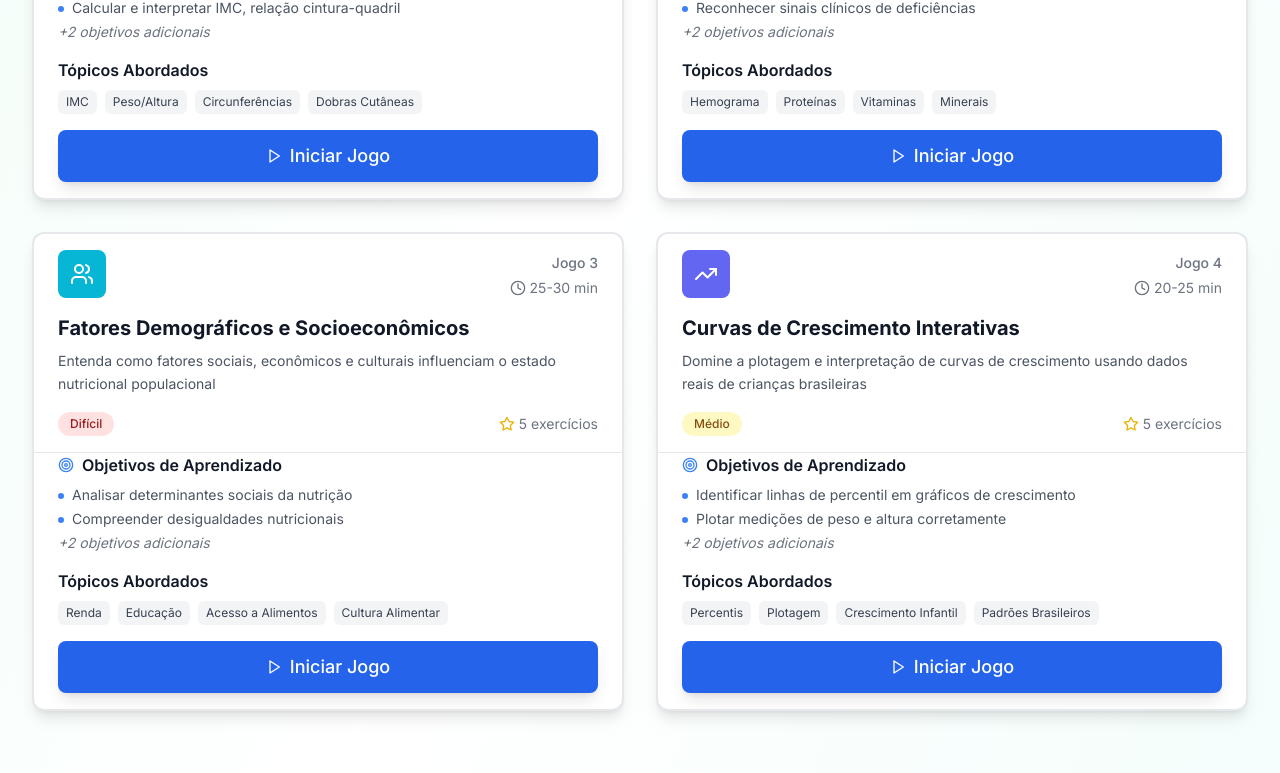
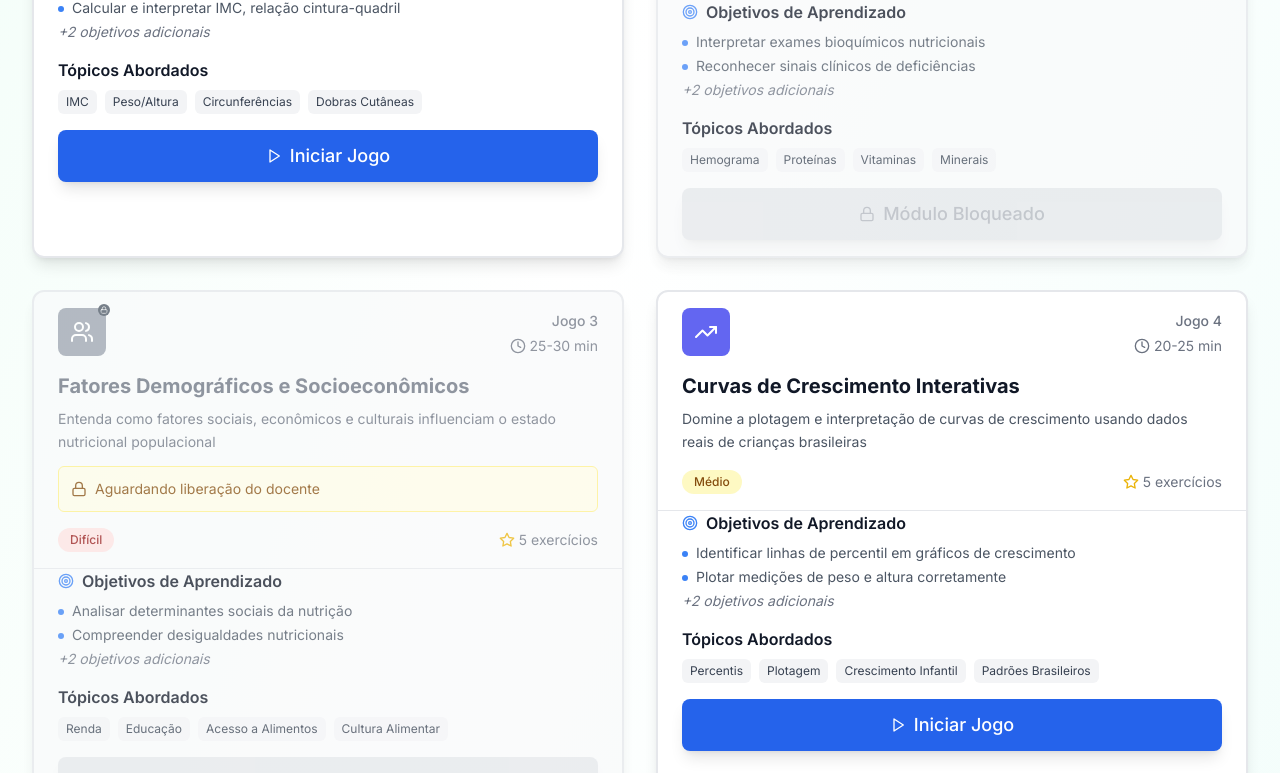
Before and after one commit to wollisellis/vireiaestatistica, a Next.js app: page /jogos in a window 1280 px wide. Shown: the part 1577-2350 px from the top of the page. Built offline with nearby package versions, Linux system fonts and the light colour scheme.

Commit message:
Add simple test page to debug 404 issue

```diff
--- a/src/app/globals.css
+++ b/src/app/globals.css
@@ -30,34 +30,7 @@
   --radius: 0.5rem;
 }
 
-@media (prefers-color-scheme: dark) {
-  :root {
-    --background: 0 0% 9%;
-    --foreground: 0 0% 98%;
-    --card: 0 0% 9%;
-    --card-foreground: 0 0% 98%;
-    --popover: 0 0% 9%;
-    --popover-foreground: 0 0% 98%;
-    --primary: 0 0% 98%;
-    --primary-foreground: 0 0% 9%;
-    --secondary: 0 0% 15%;
-    --secondary-foreground: 0 0% 98%;
-    --muted: 0 0% 15%;
-    --muted-foreground: 0 0% 64%;
-    --accent: 0 0% 15%;
-    --accent-foreground: 0 0% 98%;
-    --destructive: 0 62% 30%;
-    --destructive-foreground: 0 0% 98%;
-    --border: 0 0% 15%;
-    --input: 0 0% 15%;
-    --ring: 0 0% 83%;
-    --chart-1: 220 70% 50%;
-    --chart-2: 160 60% 45%;
-    --chart-3: 30 80% 55%;
-    --chart-4: 280 65% 60%;
-    --chart-5: 340 75% 55%;
-  }
-}
+/* Dark theme removed - AvaliaNutri uses consistent light theme with emerald/teal colors */
 
 * {
   border-color: hsl(var(--border));
--- a/src/app/jogos/page.tsx
+++ b/src/app/jogos/page.tsx
@@ -21,7 +21,8 @@ import {
   Play,
   ChevronRight,
   Star,
-  Zap
+  Zap,
+  Lock
 } from 'lucide-react'
 import { Card, CardContent, CardHeader } from '@/components/ui/Card'
 import { Button } from '@/components/ui/Button'
@@ -46,7 +47,8 @@ const nutritionalGames = [
     ],
     icon: <Scale className="w-6 h-6" />,
     color: 'bg-emerald-500',
-    topics: ['IMC', 'Peso/Altura', 'Circunferências', 'Dobras Cutâneas']
+    topics: ['IMC', 'Peso/Altura', 'Circunferências', 'Dobras Cutâneas'],
+    isLocked: false
   },
   {
     id: 2,
@@ -62,7 +64,9 @@ const nutritionalGames = [
     ],
     icon: <Activity className="w-6 h-6" />,
     color: 'bg-teal-500',
-    topics: ['Hemograma', 'Proteínas', 'Vitaminas', 'Minerais']
+    topics: ['Hemograma', 'Proteínas', 'Vitaminas', 'Minerais'],
+    isLocked: true,
+    lockMessage: 'Aguardando liberação do docente'
   },
   {
     id: 3,
@@ -78,7 +82,9 @@ const nutritionalGames = [
     ],
     icon: <Users className="w-6 h-6" />,
     color: 'bg-cyan-500',
-    topics: ['Renda', 'Educação', 'Acesso a Alimentos', 'Cultura Alimentar']
+    topics: ['Renda', 'Educação', 'Acesso a Alimentos', 'Cultura Alimentar'],
+    isLocked: true,
+    lockMessage: 'Aguardando liberação do docente'
   },
   {
     id: 4,
@@ -94,7 +100,8 @@ const nutritionalGames = [
     ],
     icon: <TrendingUp className="w-6 h-6" />,
     color: 'bg-indigo-500',
-    topics: ['Percentis', 'Plotagem', 'Crescimento Infantil', 'Padrões Brasileiros']
+    topics: ['Percentis', 'Plotagem', 'Crescimento Infantil', 'Padrões Brasileiros'],
+    isLocked: false
   }
 ]
 
@@ -298,10 +305,19 @@ export default function JogosNT600Page() {
                 transition={{ duration: 0.6, delay: 0.1 * index }}
                 className="group"
               >
-                <Card className="h-full hover:shadow-xl transition-all duration-300 border-2 hover:border-blue-200">
+                <Card className={`h-full transition-all duration-300 border-2 ${
+                  game.isLocked
+                    ? 'opacity-75 bg-gray-50 border-gray-200'
+                    : 'hover:shadow-xl hover:border-blue-200'
+                }`}>
                   <CardHeader className="pb-4">
                     <div className="flex items-center justify-between mb-4">
-                      <div className={`p-3 rounded-lg ${game.color} text-white`}>
+                      <div className={`p-3 rounded-lg ${
+                        game.isLocked ? 'bg-gray-400' : game.color
+                      } text-white relative`}>
+                        {game.isLocked && (
+                          <Lock className="w-3 h-3 absolute -top-1 -right-1 bg-gray-600 rounded-full p-0.5" />
+                        )}
                         {game.icon}
                       </div>
                       <div className="text-right">
@@ -313,8 +329,21 @@ export default function JogosNT600Page() {
                       </div>
                     </div>
 
-                    <h3 className="text-xl font-bold text-gray-900 mb-2">{game.title}</h3>
-                    <p className="text-gray-600 text-sm leading-relaxed">{game.description}</p>
+                    <h3 className={`text-xl font-bold mb-2 ${
+                      game.isLocked ? 'text-gray-500' : 'text-gray-900'
+                    }`}>{game.title}</h3>
+                    <p className={`text-sm leading-relaxed ${
+                      game.isLocked ? 'text-gray-500' : 'text-gray-600'
+                    }`}>{game.description}</p>
+
+                    {game.isLocked && (
+                      <div className="mt-3 p-3 bg-yellow-50 border border-yellow-200 rounded-md">
+                        <div className="flex items-center text-yellow-800 text-sm">
+                          <Lock className="w-4 h-4 mr-2" />
+                          {game.lockMessage}
+                        </div>
+                      </div>
+                    )}
 
                     <div className="flex items-center justify-between mt-4">
                       <span className={`px-3 py-1 rounded-full text-xs font-medium ${
@@ -367,15 +396,26 @@ export default function JogosNT600Page() {
                         </div>
                       </div>
 
-                      <Link href={`/jogos/${game.id}`}>
+                      {game.isLocked ? (
                         <Button
-                          className="w-full mt-4 group-hover:bg-blue-600 transition-colors"
+                          disabled
+                          className="w-full mt-4 bg-gray-300 text-gray-500 cursor-not-allowed"
                           size="lg"
                         >
-                          <Play className="w-4 h-4 mr-2" />
-                          Iniciar Jogo
+                          <Lock className="w-4 h-4 mr-2" />
+                          Módulo Bloqueado
                         </Button>
-                      </Link>
+                      ) : (
+                        <Link href={`/jogos/${game.id}`}>
+                          <Button
+                            className="w-full mt-4 group-hover:bg-blue-600 transition-colors"
+                            size="lg"
+                          >
+                            <Play className="w-4 h-4 mr-2" />
+                            Iniciar Jogo
+                          </Button>
+                        </Link>
+                      )}
                     </div>
                   </CardContent>
                 </Card>
--- a/src/components/growth-curves/InteractiveGrowthCurveChart.tsx
+++ b/src/components/growth-curves/InteractiveGrowthCurveChart.tsx
@@ -159,7 +159,7 @@ export default function InteractiveGrowthCurveChart({
 
     setPlottedPoints(prev => [...prev, newPoint])
 
-    const educationalFeedback = generateEducationalFeedback(newPoint, child)
+    const educationalFeedback = generateEducationalFeedback(newPoint, child || undefined)
     setFeedback(educationalFeedback)
 
     // Check if exercise is completed
@@ -230,8 +230,12 @@ export default function InteractiveGrowthCurveChart({
       Math.abs(curr.value - value) < Math.abs(prev.value - value) ? curr : prev
     )
 
-    // Only return the percentile if the click was close enough to the line (within 5% tolerance)
-    const tolerance = maxValue * 0.05
+    // Enhanced tolerance for P50 line (green line) - make it easier to click
+    let tolerance = maxValue * 0.05
+    if (closestPercentile.percentile === 50) {
+      tolerance = maxValue * 0.08 // Increased tolerance for P50 line
+    }
+
     if (Math.abs(closestPercentile.value - value) <= tolerance) {
       return closestPercentile.percentile
     }
@@ -266,6 +270,31 @@ export default function InteractiveGrowthCurveChart({
     setIsCompleted(false)
     setHoveredPercentile(null)
   }, [])
+
+  // Custom tooltip component that doesn't interfere with clicks
+  const CustomTooltip = ({ active, payload, label }: any) => {
+    if (active && payload && payload.length && interactionType !== 'click-to-identify') {
+      return (
+        <div
+          className="bg-white p-3 border rounded-lg shadow-lg pointer-events-none"
+          style={{
+            position: 'absolute',
+            top: '-60px',
+            left: '10px',
+            zIndex: 1000
+          }}
+        >
+          <p className="font-semibold">{`Idade: ${label} meses`}</p>
+          {payload.map((entry: any, index: number) => (
+            <p key={index} style={{ color: entry.color }}>
+              {`${entry.name}: ${entry.value.toFixed(1)} ${chartType === 'weight' ? 'kg' : 'cm'}`}
+            </p>
+          ))}
+        </div>
+      )
+    }
+    return null
+  }
 
   // Handle mouse hover for percentile reading
   const handleMouseMove = useCallback((event: any) => {
@@ -413,13 +442,15 @@ export default function InteractiveGrowthCurveChart({
                     position: 'insideLeft'
                   }}
                 />
-                <Tooltip
-                  formatter={(value, name) => [
-                    `${value} ${chartType === 'weight' ? 'kg' : 'cm'}`,
-                    name
-                  ]}
-                  labelFormatter={(age) => `Idade: ${age} meses`}
-                />
+                {interactionType !== 'click-to-identify' && (
+                  <Tooltip
+                    content={<CustomTooltip />}
+                    wrapperStyle={{
+                      pointerEvents: 'none',
+                      zIndex: 1000
+                    }}
+                  />
+                )}
                 <Legend />
 
                 {/* Percentile Lines - Made thicker for better clickability */}
--- a/src/components/nutritional-games/NutritionalGame4GrowthCurves.tsx
+++ b/src/components/nutritional-games/NutritionalGame4GrowthCurves.tsx
@@ -128,12 +128,6 @@ export function NutritionalGame4GrowthCurves({ onBack, onComplete }: Nutritional
               'P50 é a mediana - metade das crianças está acima, metade abaixo',
               'P3 a P97 abrange 94% das crianças saudáveis',
               'Tendência de crescimento é mais importante que um ponto isolado'
-            ],
-            keyPoints: [
-              'Percentis mostram a posição da criança em relação a 100 crianças da mesma idade',
-              'P50 é a mediana - metade das crianças está acima, metade abaixo',
-              'P3 a P97 abrange 94% das crianças saudáveis',
-              'Tendência de crescimento é mais importante que um ponto isolado'
             ]
           }
         ],
@@ -161,12 +155,6 @@ export function NutritionalGame4GrowthCurves({ onBack, onComplete }: Nutritional
               interpretation: 'Cada caso reflete a realidade nutricional brasileira',
               source: 'Baseado em dados do SISVAN e pesquisas populacionais'
             },
-            keyPoints: [
-              'Encontre a idade no eixo horizontal (X)',
-              'Encontre o peso/altura no eixo vertical (Y)',
-              'O ponto de intersecção mostra o percentil',
-              'Compare com as linhas coloridas de referência'
-            ],
             keyPoints: [
               'Encontre a idade no eixo horizontal (X)',
               'Encontre o peso/altura no eixo vertical (Y)',
```
Also changed, not shown: 1 other file (tests, documents, lock files or other folders).
